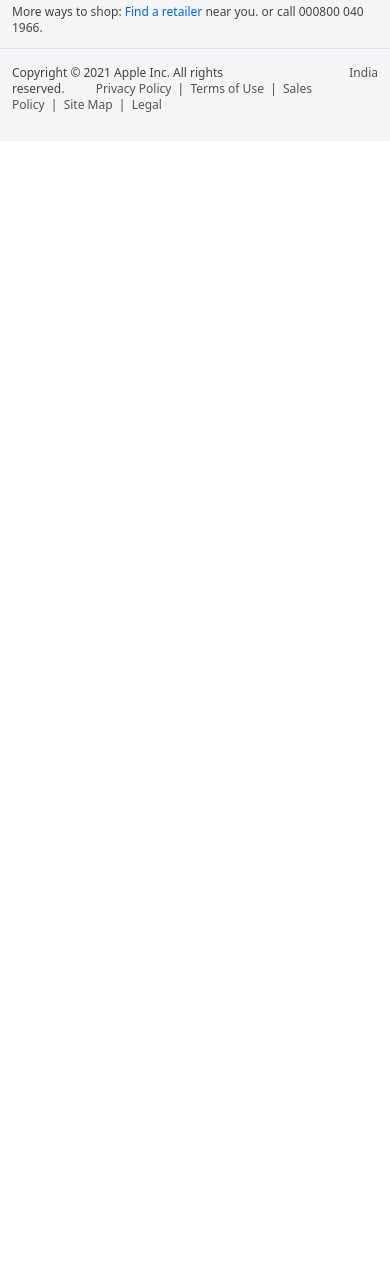
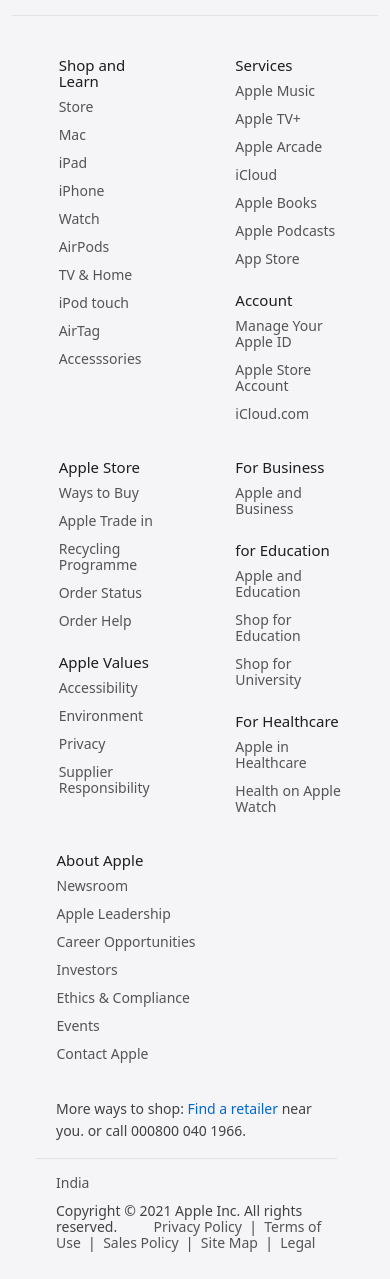
Before and after one commit to ADITHYAADHI06/Apple-Homepage_ux, a plain HTML site: page index.html in a window 390 px wide. Shown: the part 4049-5328 px from the top of the page. Before the commit the page ends 4190 px from the top, so only its background shows below. Drawn offline with nearby package versions, Linux system fonts and the light colour scheme.

Commit message:
desktop roug final

```diff
--- a/index.html
+++ b/index.html
@@ -13,6 +13,9 @@
   <!-- CSS link -->
   <link rel="stylesheet" href="main.css" />
   <!-- fonts link -->
+
+
+
 
   <title>Apple page clone</title>
 </head>
@@ -409,13 +412,13 @@
   <footer class="footerbg py-3">
     <div class="container px-md-5">
       <div class="box1 px-md-4">
-        <p>
+        <p class="box1p">
           1. ₹99/month after free trial. One subscription per Family Sharing
           group. Offer is valid for 3 months after eligible device activation.
           Plan automatically renews until cancelled. Restrictions and other
           terms apply.
         </p>
-        <p>
+        <p class="box1p">
           Apple TV+ is ₹99/month after free trial. One subscription per Family
           Sharing group. Offer is valid for 3 months after eligible device
           activation. Plan automatically renews until cancelled. Restrictions
@@ -424,8 +427,8 @@
         <hr />
       </div>
       <div class="box2 mx-md-4">
-        <div class="row">
-          <div class="col-md-2 display-s-none">
+        <div class="row justify-content-md-between text-start  justify-content-evenly">
+          <div class="col-md-2 mr-10 col-4">
             <h5>Shop and Learn</h5>
             <p><a href="http://">Store</a></p>
             <p><a href="http://">Mac</a></p>
@@ -438,7 +441,7 @@
             <p><a href="http://">AirTag</a></p>
             <p><a href="http://">Accesssories</a></p>
           </div>
-          <div class="col-md-2 ms-md-4 me-md-2 display-s-none">
+          <div class="col-md-2 col-4 mr-10 ms-md-4 me-md-2 ">
             <div class="services mb-md-4">
               <h5>Services</h5>
               <p><a href="http://">Apple Music</a></p>
@@ -457,8 +460,8 @@
               <p><a href="http://">iCloud.com</a></p>
             </div>
           </div>
-          <div class="col-md-2 mx-md-4 display-s-none">
-            <div class="apple_store">
+          <div class="col-md-2 col-4 mr-10 mx-md-4 ">
+            <div class="apple_store mb-md-4">
               <h5>Apple Store</h5>
               <p><a href="http://">Ways to Buy</a></p>
               <p><a href="http://">Apple Trade in</a></p>
@@ -466,8 +469,15 @@
               <p><a href="http://">Order Status</a></p>
               <p><a href="http://">Order Help</a></p>
             </div>
+            <div class="Applevals mb-md-4">
+              <h5>Apple Values</h5>
+              <p><a href="http://">Accessibility</a></p>
+              <p><a href="http://">Environment</a></p>
+              <p><a href="http://">Privacy</a></p>
+              <p><a href="http://">Supplier Responsibility</a></p>
+            </div>
           </div>
-          <div class="col-md-2 ms-md-3 me-md-5 display-s-none">
+          <div class="col-md-2 col-4 mr-10 ms-md-3 me-md-5 ">
             <div class="For Business mb-md-4">
               <h5>For Business</h5>
               <p><a href="http://">Apple and Business</a></p>
@@ -485,14 +495,7 @@
               <p><a href="http://">Health on Apple Watch</a></p>
             </div>
           </div>
-          <div class="col-md-2 ms-md-3 display-s-none">
-            <div class="Applevals mb-md-4">
-              <h5>Apple Values</h5>
-              <p><a href="http://">Accessibility</a></p>
-              <p><a href="http://">Environment</a></p>
-              <p><a href="http://">Privacy</a></p>
-              <p><a href="http://">Supplier Responsibility</a></p>
-            </div>
+          <div class="col-md-2 col-10 text-left mb-4 ms-md-3 ms-4">
             <div class="ABout-Apple mb-md-4">
               <h5>About Apple</h5>
               <p><a href="http://">Newsroom</a></p>
@@ -504,19 +507,29 @@
               <p><a href="http://">Contact Apple</a></p>
             </div>
           </div>
+
+
+
+
         </div>
       </div>
 
-     <div class="row mx-md-2">
-      <p>More ways to shop: <a href="http://" style="color: #0066D4;">Find a retailer</a> near you. or call 000800 040 1966.</p>
-      <hr>
-      <div class="footer-nav d-flex justify-content-md-between">
-     <p>Copyright © 2021 Apple Inc. All rights reserved.&nbsp;&nbsp;&nbsp;&nbsp;&nbsp;&nbsp;&nbsp;&nbsp;&nbsp;&nbsp;<a href="http://">Privacy Policy</a>&nbsp;&nbsp;|&nbsp;&nbsp;<a href="http://">Terms of Use</a>&nbsp;&nbsp;|&nbsp;&nbsp;<a href="http://">Sales Policy</a>&nbsp;&nbsp;|&nbsp;&nbsp;<a href="http://">Site Map</a>&nbsp;&nbsp;|&nbsp;&nbsp;<a href="http://">Legal</a></p>
-      <div class="fnend">
-        <p><a href="http://Home">India</a></p>
-      </div>
-    </div>
-
+      <div class="row  ">
+        <div class="col-md-8 ms-4 col-10">
+          <p class="efooterp">More ways to shop: <a href="http://" style="color: #0066D4;">Find a retailer</a> near you.
+            or call 000800 040 1966.</p>
+          <hr>
+          <div class="footer-nav d-flex flex-wrap-reverse justify-content-md-between">
+            <p>Copyright © 2021 Apple Inc. All rights
+              reserved.&nbsp;&nbsp;&nbsp;&nbsp;&nbsp;&nbsp;&nbsp;&nbsp;&nbsp;&nbsp;<a href="http://">Privacy
+                Policy</a>&nbsp;&nbsp;|&nbsp;&nbsp;<a href="http://">Terms of Use</a>&nbsp;&nbsp;|&nbsp;&nbsp;<a
+                href="http://">Sales Policy</a>&nbsp;&nbsp;|&nbsp;&nbsp;<a href="http://">Site
+                Map</a>&nbsp;&nbsp;|&nbsp;&nbsp;<a href="http://">Legal</a></p>
+            <div class="fnend">
+              <p><a href="http://Home">India</a></p>
+            </div>
+          </div>
+        </div>
 
       </div>
     </div>
--- a/style.css
+++ b/style.css
@@ -118,6 +118,7 @@
 .footerbg {
   color: #9eacbb;
   background-color: #f5f5f7;
+  width: 100%;
 }
 footer h5 {
   color: #1d1d1f;
@@ -138,18 +139,65 @@
 
   text-decoration: none;
 }
-footer p:hover {
+footer a:hover {
   text-decoration: underline;
 }
+.box1p{
+  color: #535355d5;
+}
 @media (max-width: 768px) {
-  .display-s-none {
-    display: none;
+  footer h5 {
+    color: #1d1d1f;
+    font-size: 15px;
+    line-height: 16px;
+    margin-bottom: 10px;
+    margin-top: 25px;
+
+  }
+  footer p {
+    color: #424245;
+    font-size: 14px;
+    line-height: 16px;
+    margin-bottom: 12px;
+  }
+  footer p a {
+    color: #424245e5;
+    font-size: 14px;
+    line-height: 16px;
+
+    text-decoration: none;
+  }
+  .mr-10{
+   margin-left: 10px;
+
+  }
+
+  .efooterp{
+       margin-left: 20px;
+       line-height: 22px;
+       padding-right: 30px;
+       width: 100%;
+  }
+  .box1p{
+    margin-top: 20px;
+    margin-left: 20px;
+    color: #535355d5;
+    font-size: 12px;
+  }
+  .footer-nav {
+    width: 100%;
+    margin-left: 20px;
+    padding: 0px;
   }
 }
+@media (min-width: 769px) {
+
+}
+
 
 @media (max-width: 1200px) {
-  .m-70 {
-    margin-left: 0px;
+  .m-70{
+      margin-left: 0px;
   }
 }
 
```
